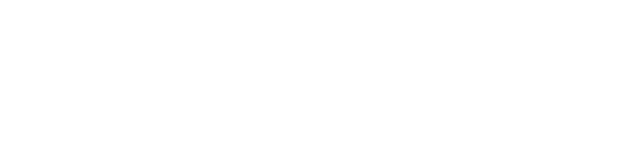
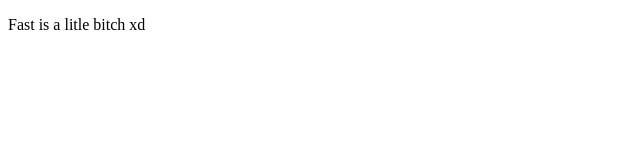
Before and after one commit to alek3y1/proyecto-prueba, a plain HTML site: page index.html in a window 1280 px wide. Shown: the whole page, without its empty margins (0-640 px from the left). Drawn offline with Linux system fonts and the light colour scheme.

Commit message:
Segundo Commit

```diff
--- a/index.html
+++ b/index.html
@@ -5,6 +5,6 @@
     <title>Traineando Github</title>
   </head>
   <body>
-
+    <p>Fast is a litle bitch xd</p>
   </body>
 </html>
```
